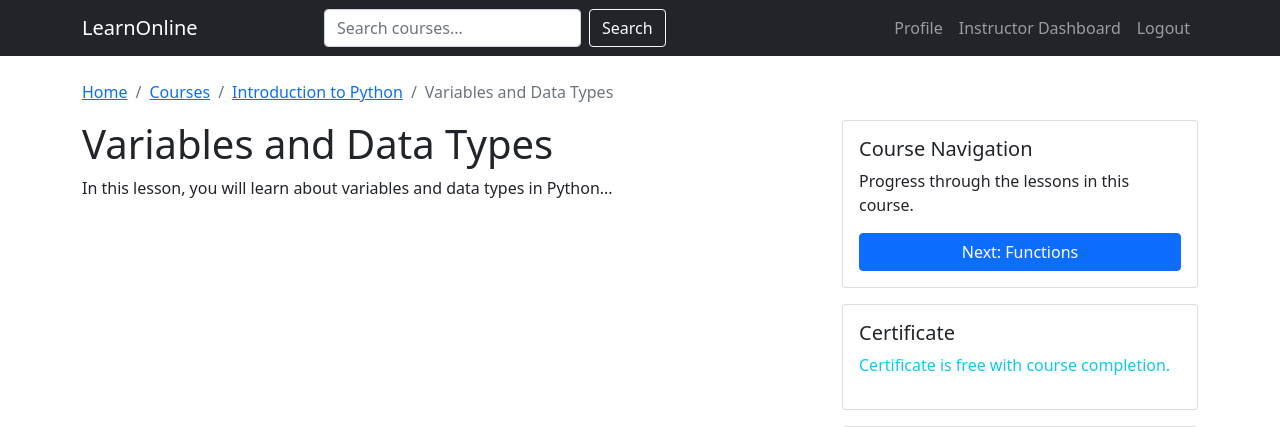
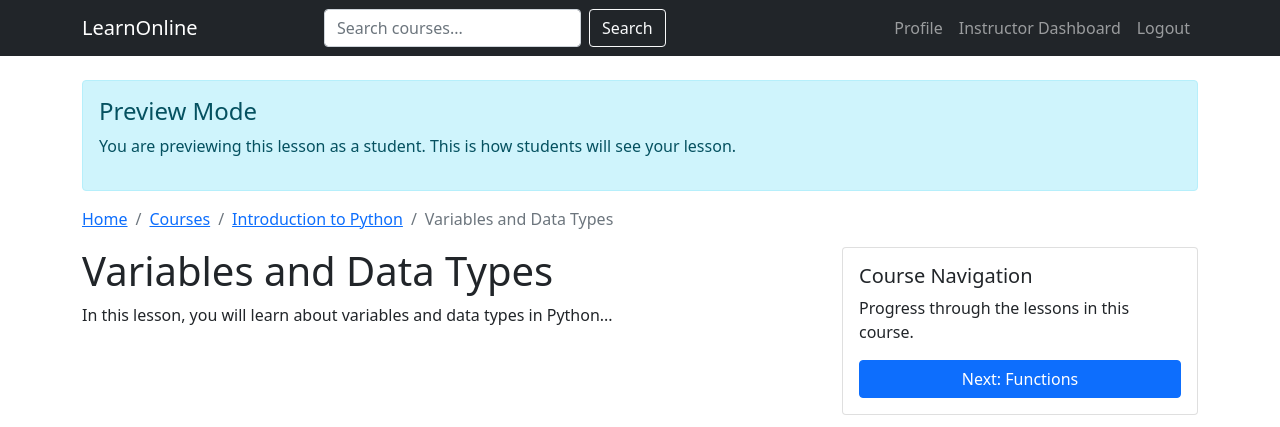
Before and after one commit to VanDung-dev/LearnOnline, a Django app: page /courses/introduction-to-python/lessons/variables-and-data-types/ in a window 1280 px wide. Shown: the top 427 px of the page. Run offline with Django 5.2, Linux system fonts and the light colour scheme; a user stored in the database is signed in; data comes from the database, SQL or seed files in the repository; data that the repository does not hold is empty; some libraries are stand-ins or nearby versions.

Commit message:
feat(templates\courses): add preview mode indicator to lesson detail page
- Implement an alert component to display preview mode information
- Add condition to show the alert only when viewing in preview mode
- Improve the user experience for course creators by simulating student view

```diff
--- a/templates/courses/lesson_detail.html
+++ b/templates/courses/lesson_detail.html
@@ -3,6 +3,13 @@
 {% block title %}{{ lesson.title }} - {{ course.title }} - Online Learning Platform{% endblock %}
 
 {% block content %}
+{% if is_preview %}
+<div class="alert alert-info">
+    <h4>Preview Mode</h4>
+    <p>You are previewing this lesson as a student. This is how students will see your lesson.</p>
+</div>
+{% endif %}
+
 <nav aria-label="breadcrumb">
     <ol class="breadcrumb">
         <li class="breadcrumb-item"><a href="{% url 'courses:home' %}">Home</a></li>
```
